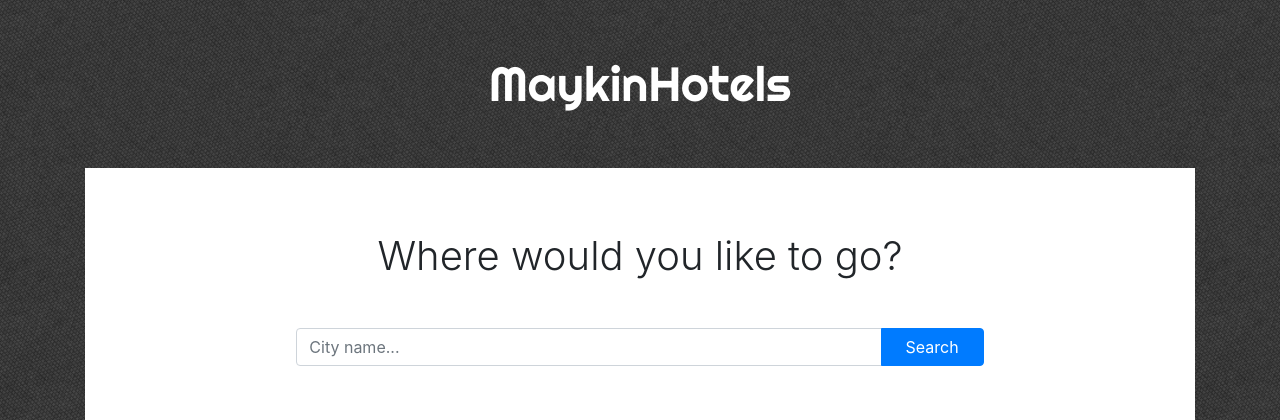
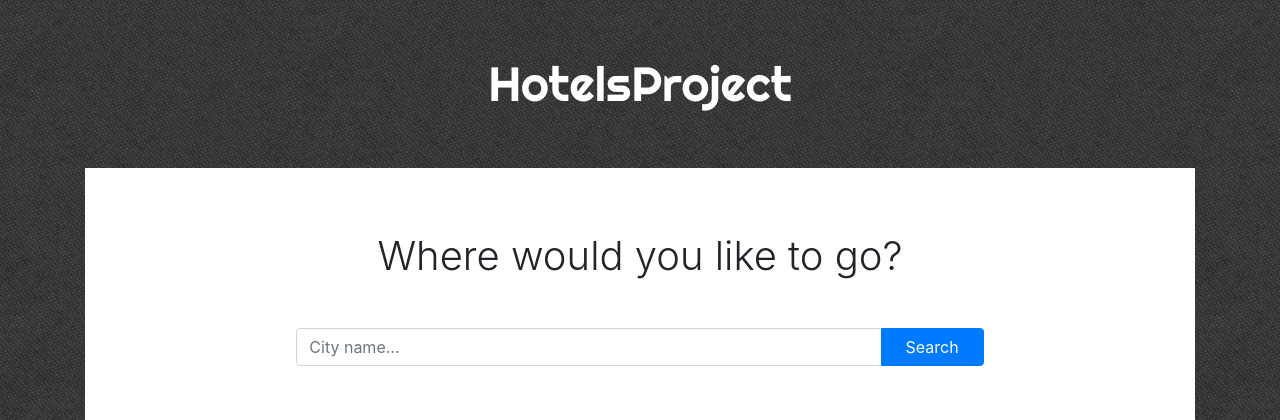
Before and after one commit to te25son/hotels_project, a Django app: page / in a window 1280 px wide. Shown: the top 420 px of the page. Run offline with Django 3.2, Linux system fonts and the light colour scheme; data that the repository does not hold is empty; some libraries are stand-ins or nearby versions.

Commit message:
Change header of project base template

```diff
--- a/templates/base.html
+++ b/templates/base.html
@@ -21,7 +21,7 @@
   <body>
 
     <div class="text-center mt-5">
-      <a href="{% url 'search' %}" class="title">MaykinHotels</a>
+      <a href="{% url 'search' %}" class="title">HotelsProject</a>
     </div>
     <div class="container mt-5">
       {% block content %}
```
